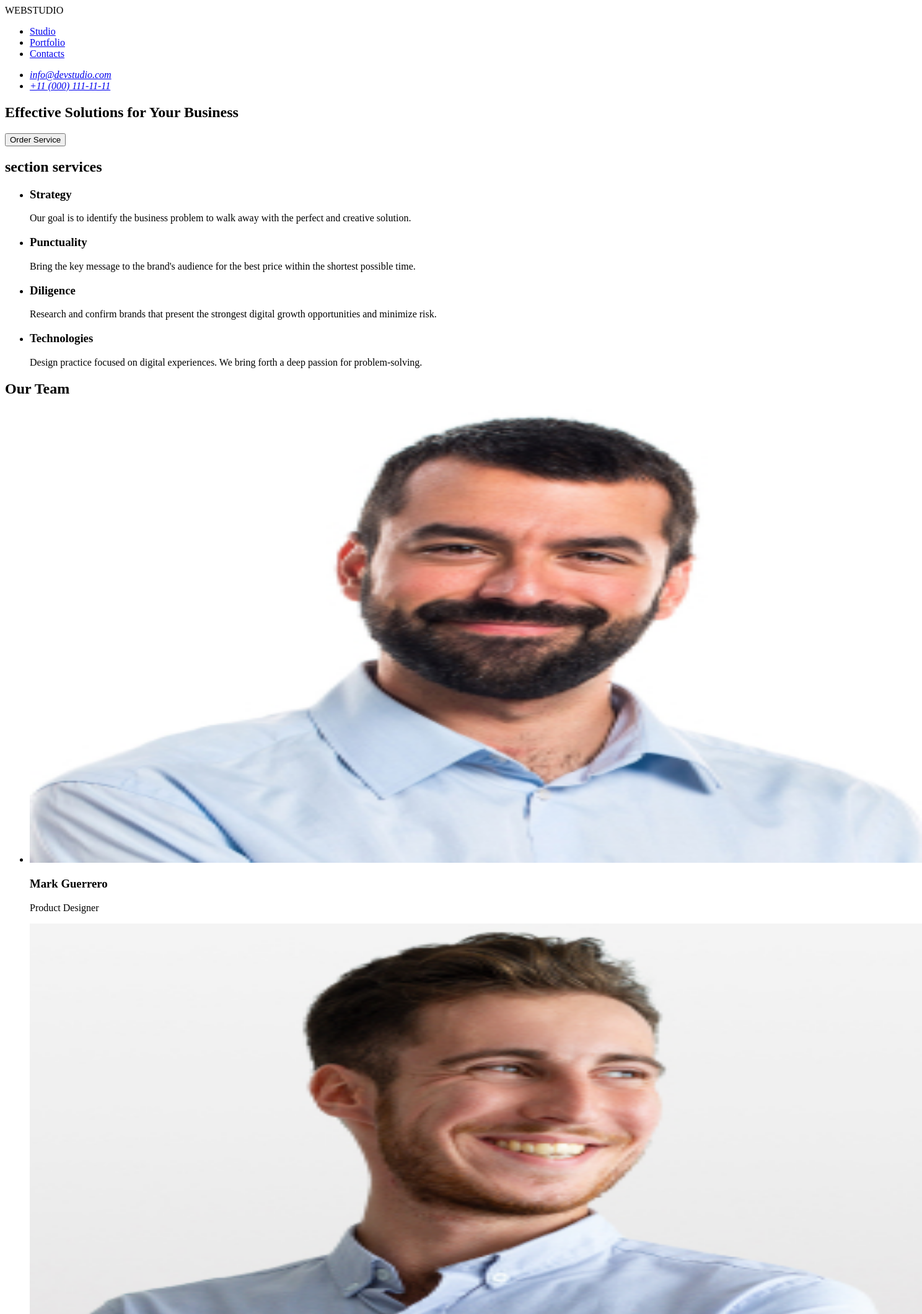
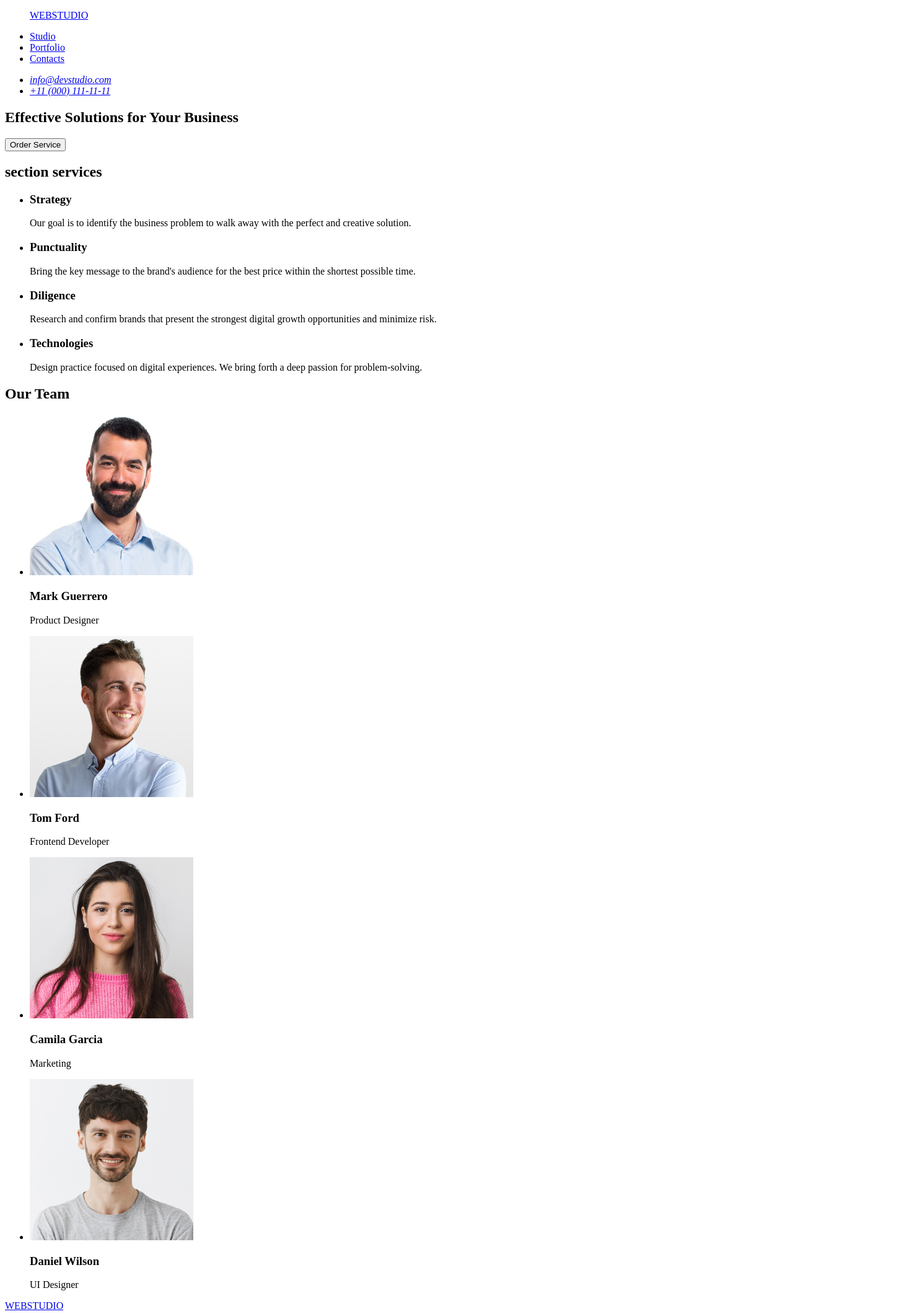
Before and after one commit to ang1307/goit-markup-hw-01, a plain HTML site: page index.html in a window 1280 px wide. Shown: the top 2120 px of the page at 62% size, 1488 px wide, since content can reach past the window. Drawn offline with Linux system fonts and the light colour scheme.

Commit message:
add marcup

```diff
--- a/index.html
+++ b/index.html
@@ -9,8 +9,10 @@
 
 <body>
     <header>
-        <div class="logo"><href="./index.html">WEBSTUDIO</href=></div>
      <nav>
+         <ul>
+             <a href="./index.html">WEBSTUDIO</a>
+         </ul>
          <ul>
              <li><a href="#">Studio</a></li>
              <li><a href="#">Portfolio</a></li>
@@ -67,25 +69,25 @@
         <h2>Our Team</h2>
         <ul>
             <li>
-                <img src="/images/img.jpg" alt="Mark Guerrero Product Designer" width="1440px" height="732px">
+                <img src="/images/img.jpg" alt="Mark Guerrero Product Designer" width="264px">
                 <h3>Mark Guerrero</h3>
                 <p>Product Designer</p>
             </li>
 
             <li>
-                <img src="/images/img2.jpg" alt="Tom Ford Frontend Developer" width="1440px" height="732px">
+                <img src="/images/img2.jpg" alt="Tom Ford Frontend Developer" width="264px">
                 <h3>Tom Ford</h3>
                 <p>Frontend Developer</p>
             </li>
 
             <li>
-                <img src="/images/img3.jpg" alt="Camila Garcia Marketing Specialist" width="1440px" height="732px">
+                <img src="/images/img3.jpg" alt="Camila Garcia Marketing Specialist" width="264px">
                 <h3>Camila Garcia</h3>
                 <p>Marketing</p>
             </li>
 
             <li>
-                <img src="/images/img4.jpg" alt="Daniel Wilson UI Designer" width="1440px" height="732px">
+                <img src="/images/img4.jpg" alt="Daniel Wilson UI Designer" width="264px">
                 <h3>Daniel Wilson</h3>
                 <p>UI Designer</p>
             </li>
@@ -98,9 +100,7 @@
     </main>
 
     <footer>
-        <div class="logo">
         <a href="./index.html">WEBSTUDIO</a>
-        </div>
         <p> Increase the flow of customers and sales for your business with digital marketing & growth solutions.</p>
     </footer>
 
```
Lines whose indentation alone changed are shown as unchanged.
